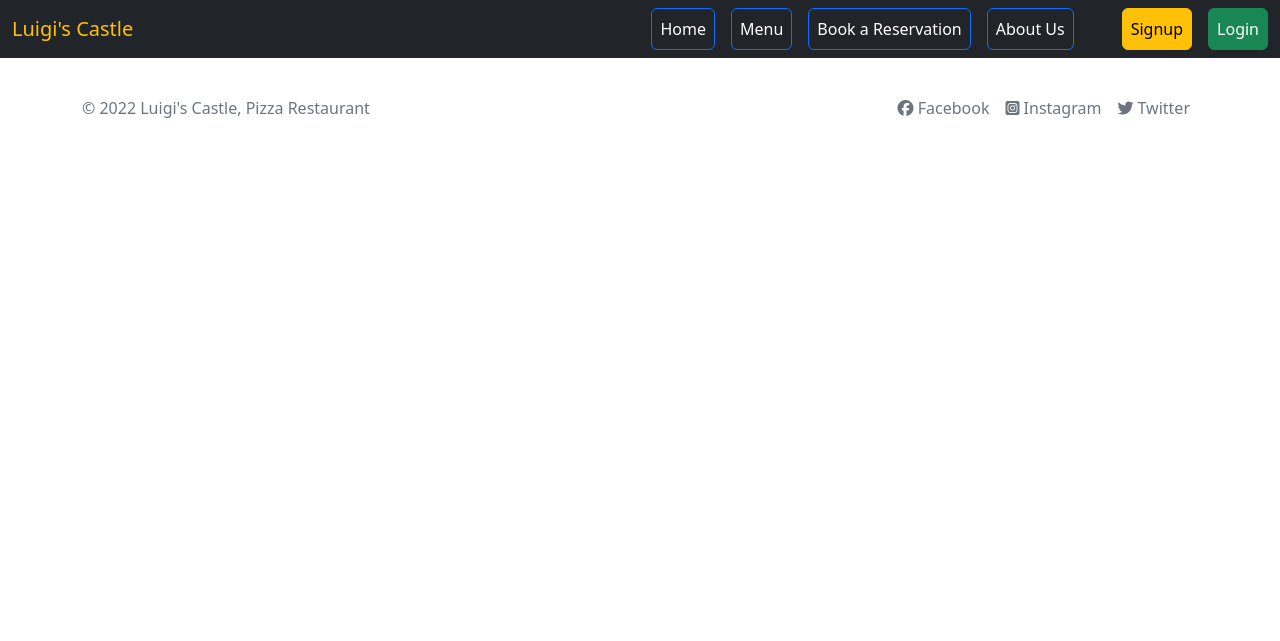
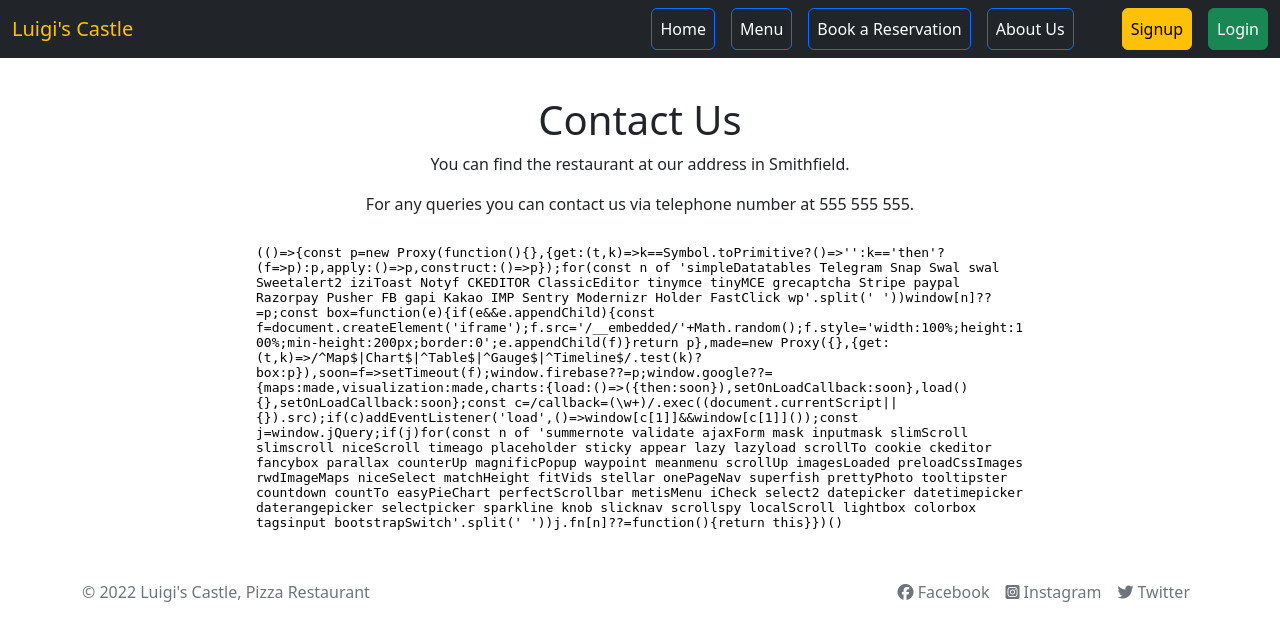
Before and after one commit to Tiyko/restaurant, a Django app: page /about_us/ in a window 1280 px wide. Shown: the top 641 px of the page. Run offline with Django 4.2, Linux system fonts and the light colour scheme; some libraries are stand-ins or nearby versions.

Commit message:
add maps location and styled about page

```diff
--- a/templates/about_us.html
+++ b/templates/about_us.html
@@ -1,7 +1,21 @@
 {% extends "base.html" %}
 
 {% block content %}
+<div class="mt-5 pb-5"></div>
 
-<h1>ABOUT</h1>
+<div class="container text-center">
+    <h1>Contact Us</h1>
+    <p>You can find the restaurant at our address in Smithfield.</p>
+    <p>For any queries you can contact us via telephone number at 555 555 555.</p>
+</div>
+
+
+<div class="container d-flex justify-content-center">
+    <iframe class="gmap_canvas"
+            id="gmap_canvas"
+            src="https://maps.google.com/maps?q=dublin%20smithfield&t=&z=13&ie=UTF8&iwloc=&output=embed"
+            frameborder="0" scrolling="no" marginheight="0" marginwidth="0">
+    </iframe>
+</div>
 
 {%endblock%}
```
Also changed, not shown: templates/tests/about_us.html (deleted, +0 -7 lines).
